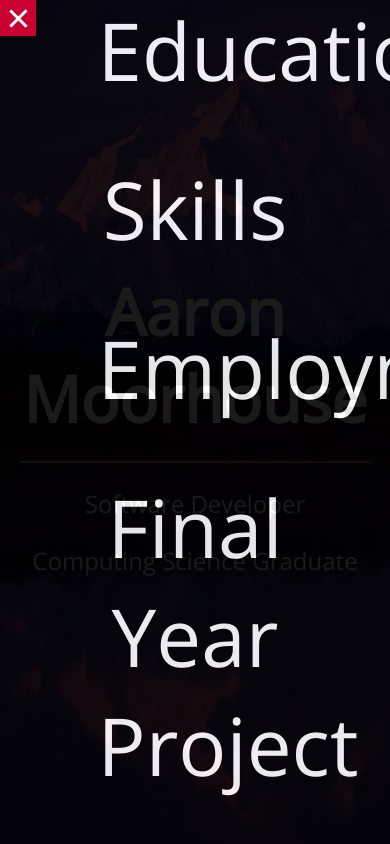
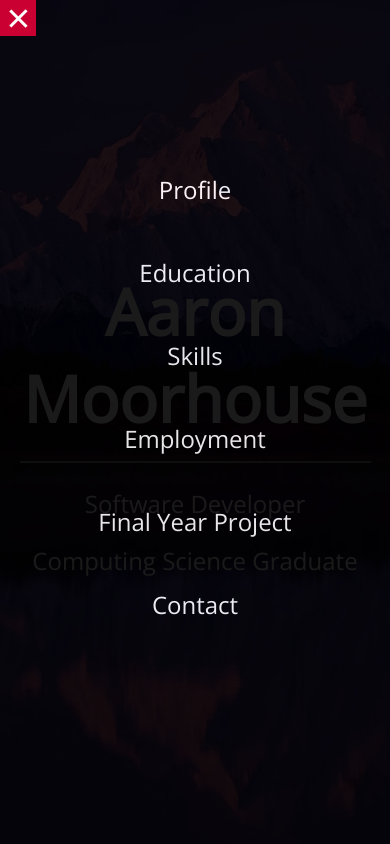
Before and after one commit to AaronMoorhouse/onlinecv, a plain HTML site: page index.html in a window 390 px wide. Both pictures are taken after a click on the button "toggle menu". Shown: the top 844 px of the page. Drawn offline with nearby package versions, Linux system fonts and the light colour scheme.

Commit message:
Adjust mobile link size

```diff
--- a/css/style.css
+++ b/css/style.css
@@ -520,8 +520,8 @@ a {
 		background-size: cover;
 	}
 
-	.mobile-link a {
-		font-size: 2em;
+	.mobile-link {
+		font-size: 1.5em;
 	}
 
 	.narrow, .wide {
```
